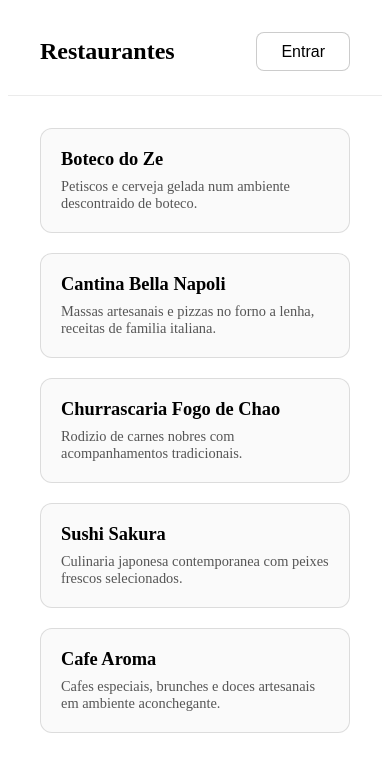
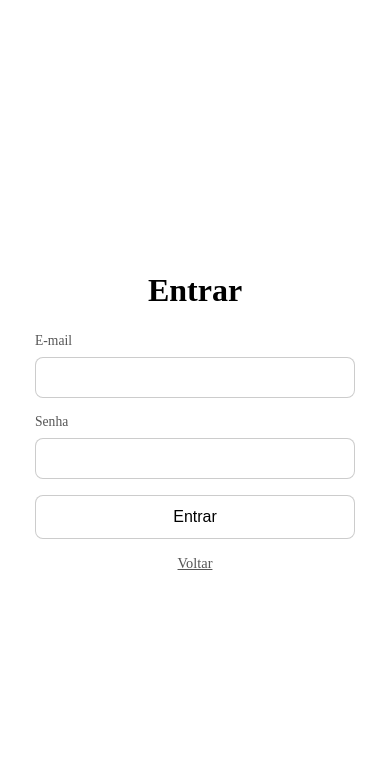
Before and after one commit to caiocsmeneghelli/TableUpFrontend, an Angular app: page /admin in a window 390 px wide. Before the commit this address led to /home. Shown: the top 772 px of the page. Built offline with nearby package versions, Linux system fonts and the light colour scheme.

Commit message:
fix: rota de admin e tela pra smartphone.

```diff
--- a/angular.json
+++ b/angular.json
@@ -49,7 +49,13 @@
             "development": {
               "optimization": false,
               "extractLicenses": false,
-              "sourceMap": true
+              "sourceMap": true,
+              "fileReplacements": [
+                {
+                  "replace": "src/environments/environment.ts",
+                  "with": "src/environments/environment.development.ts"
+                }
+              ]
             }
           },
           "defaultConfiguration": "production"
--- a/src/app/app.routes.ts
+++ b/src/app/app.routes.ts
@@ -3,7 +3,7 @@ import { Routes } from '@angular/router';
 export const routes: Routes = [
   {path: '', redirectTo: 'home', pathMatch: 'full'},
   {path: 'home', loadComponent: () => import('./home/home').then(m => m.Home)},
-  {path: 'login', loadComponent: () => import('./login/login').then(m => m.Login)},
+  {path: 'admin', loadComponent: () => import('./login/login').then(m => m.Login)},
   {path: 'menu', loadComponent: () => import('./menu/menu').then(m => m.Menu)},
   {path: '**', redirectTo: 'home'},
 ];
--- a/src/app/dummy-restaurants.ts
+++ /dev/null
@@ -1,29 +0,0 @@
-import { Restaurant } from './home/interfaces/restaurant.interfaces';
-
-export const DUMMY_RESTAURANTS: Restaurant[] = [
-  {
-    id: '00000000-0000-0000-0000-000000000101',
-    name: 'Boteco do Ze',
-    description: 'Petiscos e cerveja gelada num ambiente descontraido de boteco.',
-  },
-  {
-    id: '00000000-0000-0000-0000-000000000102',
-    name: 'Cantina Bella Napoli',
-    description: 'Massas artesanais e pizzas no forno a lenha, receitas de familia italiana.',
-  },
-  {
-    id: '00000000-0000-0000-0000-000000000103',
-    name: 'Churrascaria Fogo de Chao',
-    description: 'Rodizio de carnes nobres com acompanhamentos tradicionais.',
-  },
-  {
-    id: '00000000-0000-0000-0000-000000000104',
-    name: 'Sushi Sakura',
-    description: 'Culinaria japonesa contemporanea com peixes frescos selecionados.',
-  },
-  {
-    id: '00000000-0000-0000-0000-000000000105',
-    name: 'Cafe Aroma',
-    description: 'Cafes especiais, brunches e doces artesanais em ambiente aconchegante.',
-  },
-];
--- a/src/app/home/home.html
+++ b/src/app/home/home.html
@@ -1,10 +1,9 @@
 <header class="home__header">
   <h1 class="home__title">Restaurantes</h1>
-  <button class="home__login-button" type="button" routerLink="/login">Entrar</button>
 </header>
 
 <div class="home__restaurants">
-  @for (restaurant of restaurants; track restaurant.id) {
+  @for (restaurant of restaurants(); track restaurant.id) {
     <article class="restaurant-card">
       <h2 class="restaurant-card__name">{{ restaurant.name }}</h2>
       <p class="restaurant-card__description">{{ restaurant.description }}</p>
--- a/src/app/home/home.scss
+++ b/src/app/home/home.scss
@@ -1,6 +1,5 @@
 .home__header {
   display: flex;
-  justify-content: space-between;
   align-items: center;
   padding: 1.5rem 2rem;
   border-bottom: 1px solid rgba(0, 0, 0, 0.08);
@@ -11,24 +10,9 @@
   margin: 0;
 }
 
-.home__login-button {
-  padding: 0.6rem 1.5rem;
-  font-size: 1rem;
-  border-radius: 0.5rem;
-  border: 1px solid rgba(0, 0, 0, 0.2);
-  background: #ffffff;
-  cursor: pointer;
-  transition: transform 0.15s ease, box-shadow 0.15s ease;
-}
-
-.home__login-button:hover {
-  transform: translateY(-1px);
-  box-shadow: 0 6px 18px rgba(0, 0, 0, 0.12);
-}
-
 .home__restaurants {
   display: grid;
-  grid-template-columns: repeat(auto-fill, minmax(260px, 1fr));
+  grid-template-columns: repeat(auto-fill, minmax(min(260px, 100%), 1fr));
   gap: 1.25rem;
   padding: 2rem;
 }
@@ -39,6 +23,26 @@
   padding: 1.25rem;
   background: #fafafa;
   transition: transform 0.15s ease, box-shadow 0.15s ease;
+}
+
+@media (max-width: 600px) {
+  .home__header {
+    padding: 1rem 1.25rem;
+  }
+
+  .home__title {
+    font-size: 1.25rem;
+  }
+
+  .home__restaurants {
+    grid-template-columns: 1fr;
+    gap: 1rem;
+    padding: 1rem 1.25rem;
+  }
+
+  .restaurant-card {
+    padding: 1rem;
+  }
 }
 
 .restaurant-card:hover {
--- a/src/app/home/home.ts
+++ b/src/app/home/home.ts
@@ -1,14 +1,18 @@
 import { Component } from '@angular/core';
-import { RouterLink } from '@angular/router';
-import { DUMMY_RESTAURANTS } from '../dummy-restaurants';
+import { toSignal } from '@angular/core/rxjs-interop';
 import { Restaurant } from './interfaces/restaurant.interfaces';
+import { RestaurantService } from './services/restaurant.service';
 
 @Component({
   selector: 'app-home',
-  imports: [RouterLink],
+  imports: [],
   templateUrl: './home.html',
   styleUrl: './home.scss',
 })
 export class Home {
-  restaurants: Restaurant[] = DUMMY_RESTAURANTS;
+  restaurants;
+
+  constructor(private restaurantService: RestaurantService) {
+    this.restaurants = toSignal(this.restaurantService.getAll(), { initialValue: [] as Restaurant[] });
+  }
 }
--- /dev/null
+++ b/src/app/home/services/restaurant.service.ts
@@ -0,0 +1,16 @@
+import { HttpClient } from '@angular/common/http';
+import { Injectable } from '@angular/core';
+import { Observable } from 'rxjs';
+import { environment } from '../../../environments/environment';
+import { Restaurant } from '../interfaces/restaurant.interfaces';
+
+@Injectable({ providedIn: 'root' })
+export class RestaurantService {
+  private readonly baseUrl = `${environment.apiUrl}/api/restaurant`;
+
+  constructor(private http: HttpClient) {}
+
+  getAll(): Observable<Restaurant[]> {
+    return this.http.get<Restaurant[]>(this.baseUrl);
+  }
+}
--- a/src/app/login/login.scss
+++ b/src/app/login/login.scss
@@ -1,5 +1,6 @@
 .login {
   height: 100vh;
+  height: 100dvh;
   display: flex;
   justify-content: center;
   align-items: center;
--- /dev/null
+++ b/src/environments/environment.development.ts
@@ -0,0 +1,3 @@
+export const environment = {
+  apiUrl: 'http://localhost:5253',
+};
--- /dev/null
+++ b/src/environments/environment.ts
@@ -0,0 +1,3 @@
+export const environment = {
+  apiUrl: '',
+};
--- a/src/styles.scss
+++ b/src/styles.scss
@@ -1 +1,14 @@
 /* You can add global styles to this file, and also import other style files */
+
+*,
+*::before,
+*::after {
+  box-sizing: border-box;
+}
+
+html,
+body {
+  margin: 0;
+  padding: 0;
+  -webkit-text-size-adjust: 100%;
+}
```
Also changed, not shown: src/app/home/interfaces/restaurant.interfaces.ts (line endings or trailing spaces).
